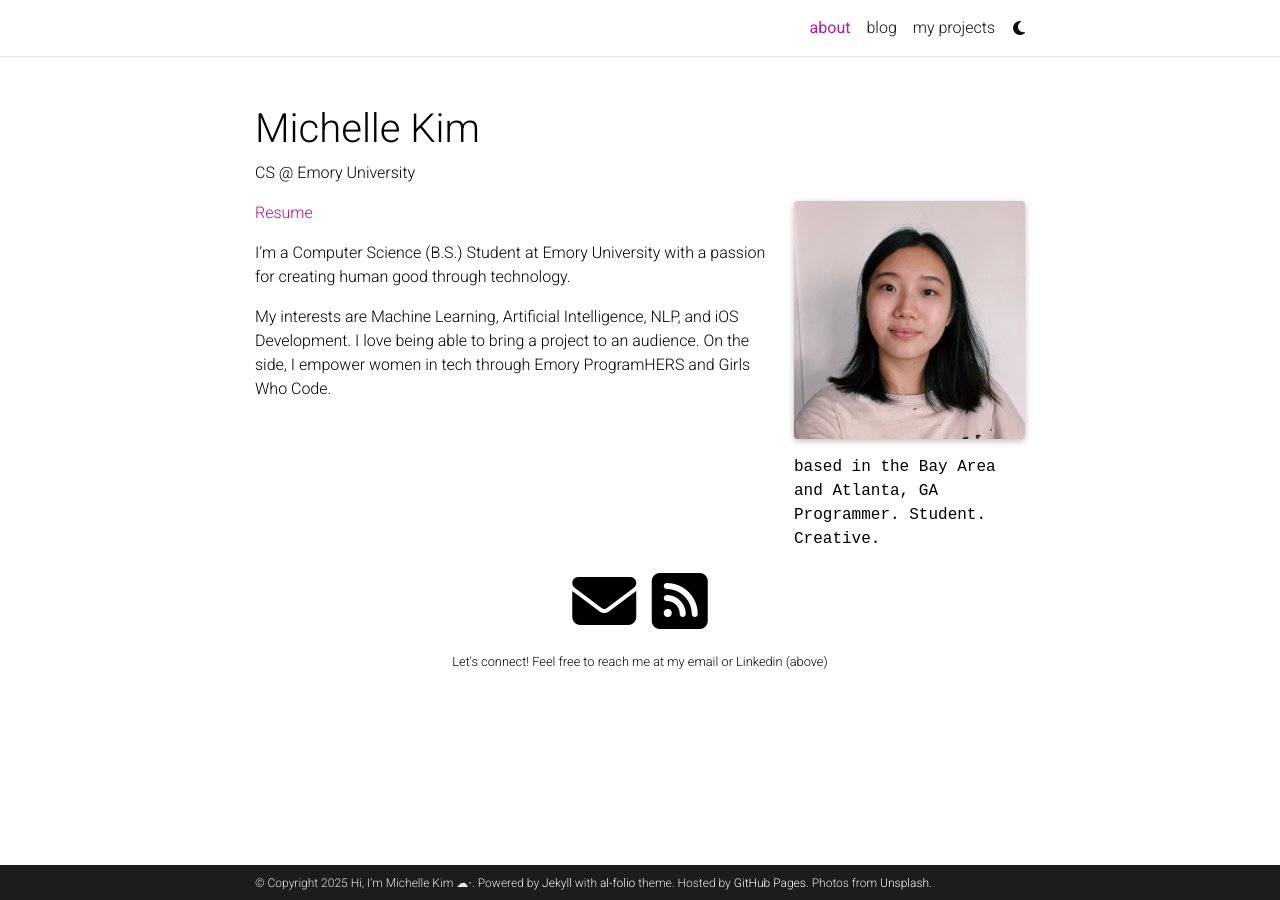
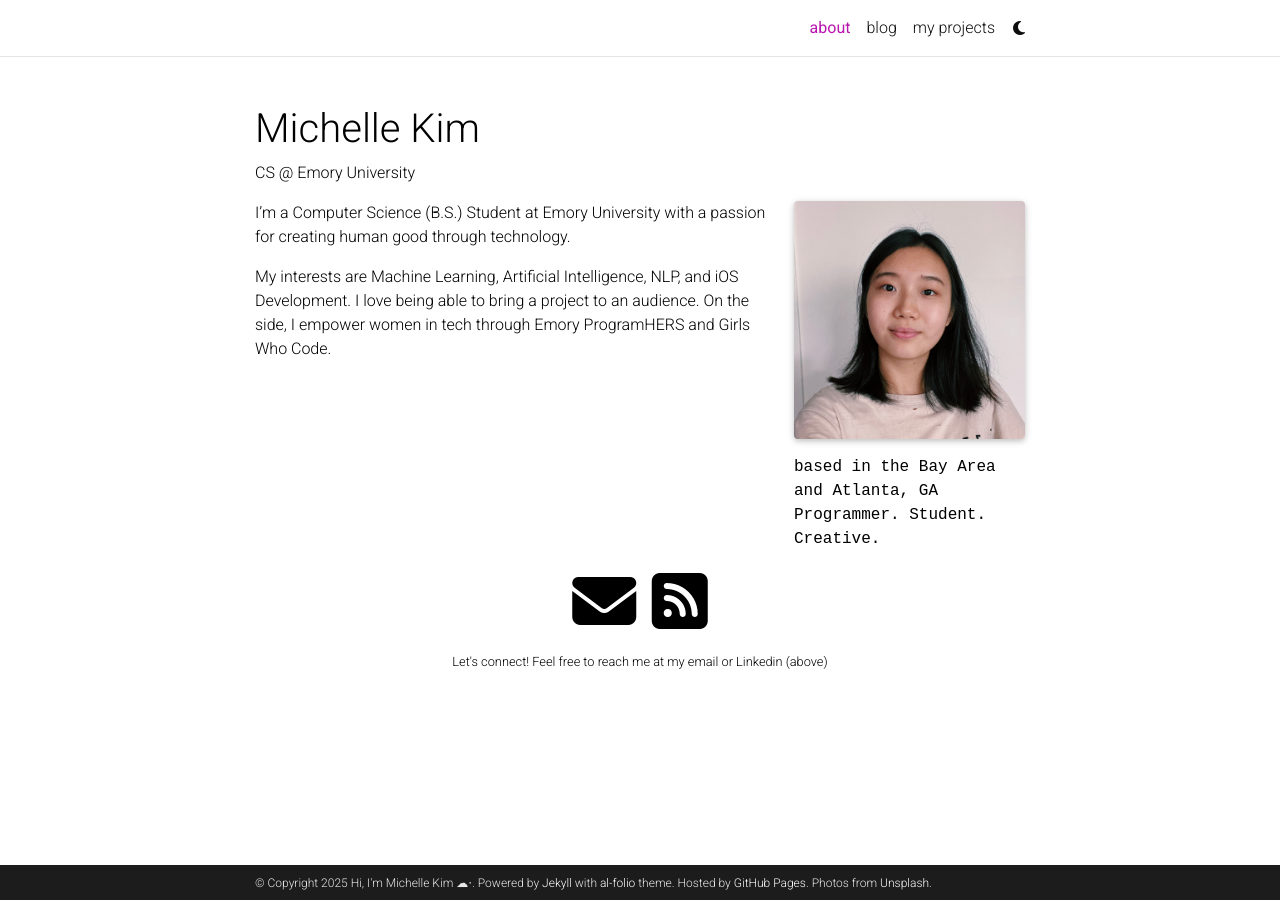
Before and after one commit to michellekim2/michellekim2.github.io, a Jekyll site: the page built from _pages/about.md, in a window 1280 px wide. Built offline with Jekyll 4.4.1, drawn with Linux system fonts in a browser that asks for light colours; full-size pictures stand in for the smaller copies a plugin makes; comment, search, counter and statistics services are not loaded; a style sheet for code colours, icons or effects is not loaded.

Commit message:
Update about.md

```diff
--- a/_pages/about.md
+++ b/_pages/about.md
@@ -18,8 +18,6 @@
 social: true  # includes social icons at the bottom of the page
 ---
 
-[Resume](https://drive.google.com/file/d/1Z7llTvRGuoFOxFo6duN-FW9LKINvjJ3g/view?usp=sharing)
-
 I'm a Computer Science (B.S.) Student at Emory University with a passion for creating human good through technology.
 
 My interests are Machine Learning, Artificial Intelligence, NLP, and iOS Development. I love being able to bring a project to an audience. On the side, I empower women in tech through Emory ProgramHERS and Girls Who Code.
```
